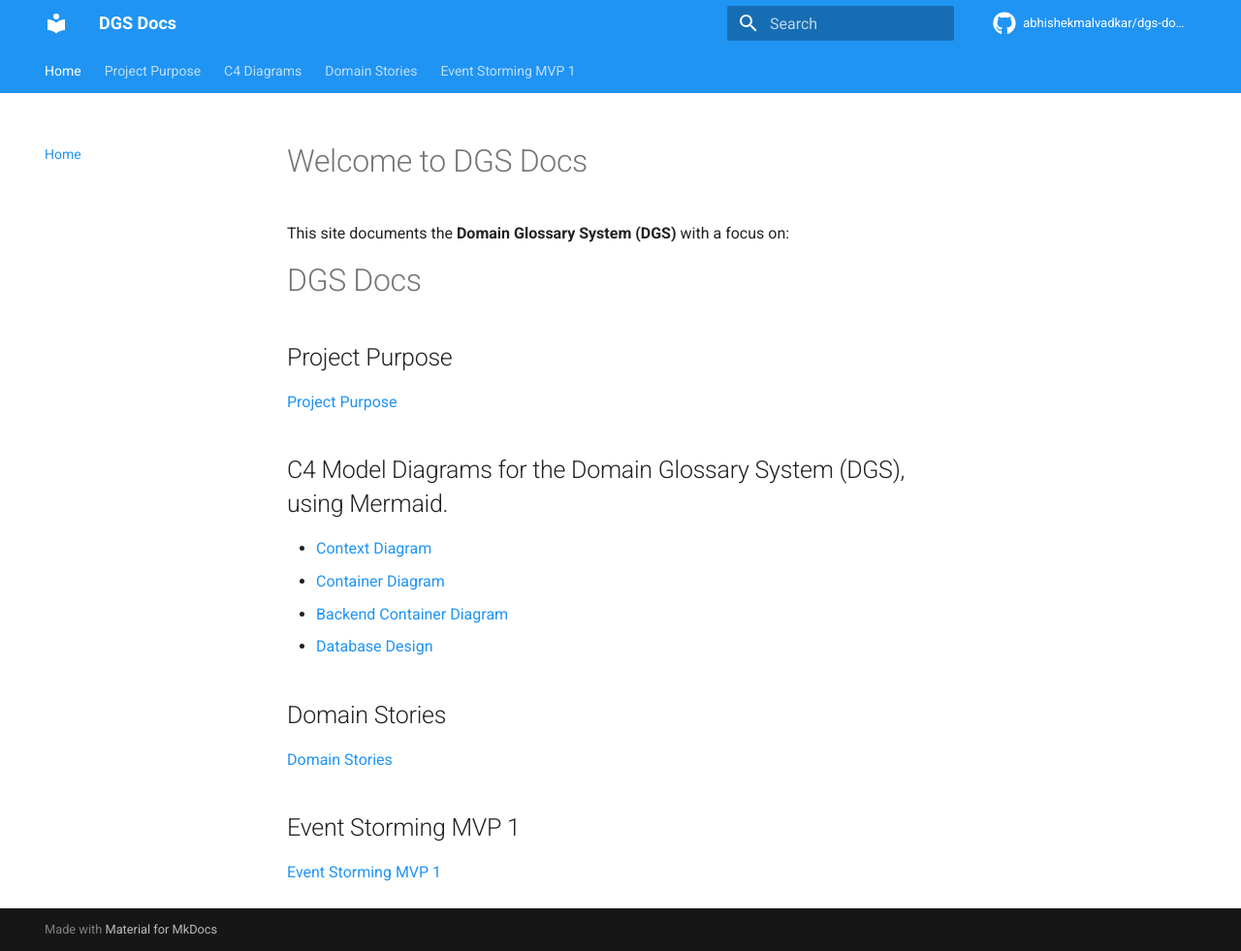
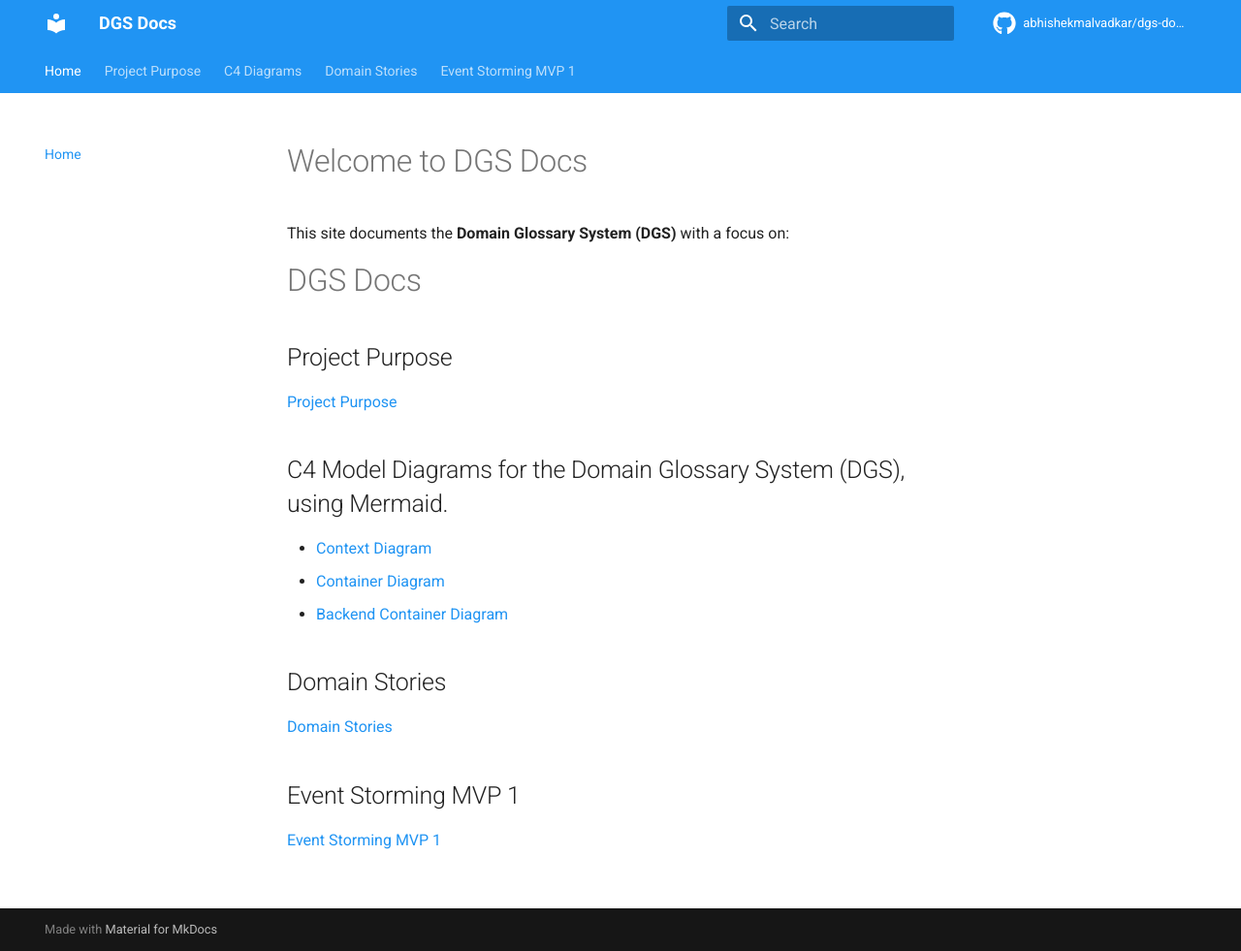
Before and after one commit to abhishekmalvadkar/dgs-docs, an MkDocs documentation site: the page built from docs/index.md, in a window 1280 px wide and 981 px high. Shown: the whole window at 97% size. Built offline with MkDocs 1.6.1 and Material for MkDocs 9.7.7, drawn with Linux system fonts in a browser that asks for light colours; comment, search, counter and statistics services are not loaded.

Commit message:
Update index.md

```diff
--- a/docs/index.md
+++ b/docs/index.md
@@ -10,10 +10,9 @@
 
 ## C4 Model Diagrams for the Domain Glossary System (DGS), using Mermaid.
 
-- [Context Diagram](diagrams/dgs-context-diagram.mmd)
-- [Container Diagram](diagrams/dgs-container-diagram.mmd)
-- [Backend Container Diagram](diagrams/dgs-backend-container-diagram.mmd)
-- [Database Design](diagrams/test.md)
+- [Context Diagram](diagrams/dgs-context-diagram.md)
+- [Container Diagram](diagrams/dgs-container-diagram.md)
+- [Backend Container Diagram](diagrams/dgs-backend-container-diagram.md)
 
 ## Domain Stories
 
```
